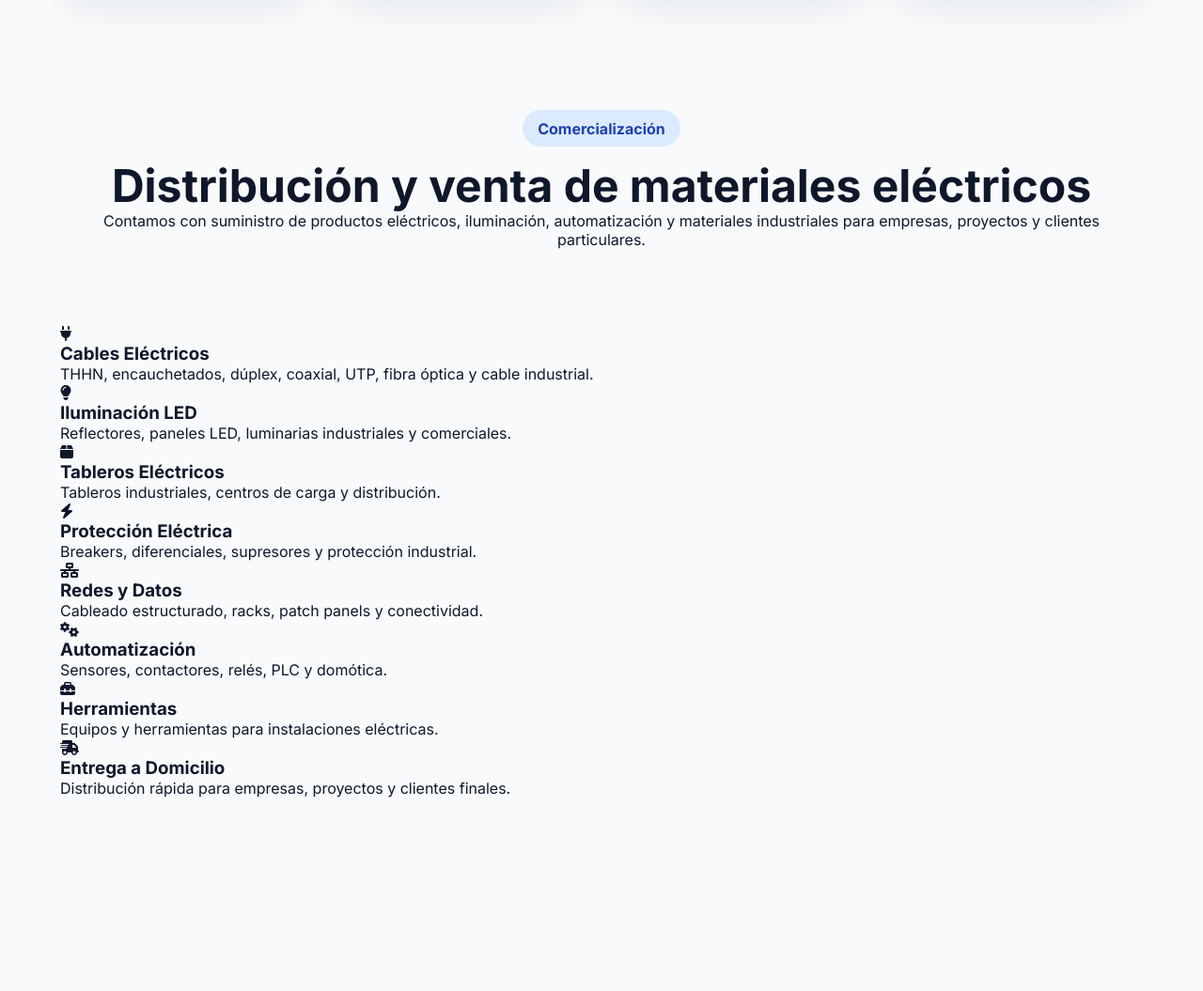
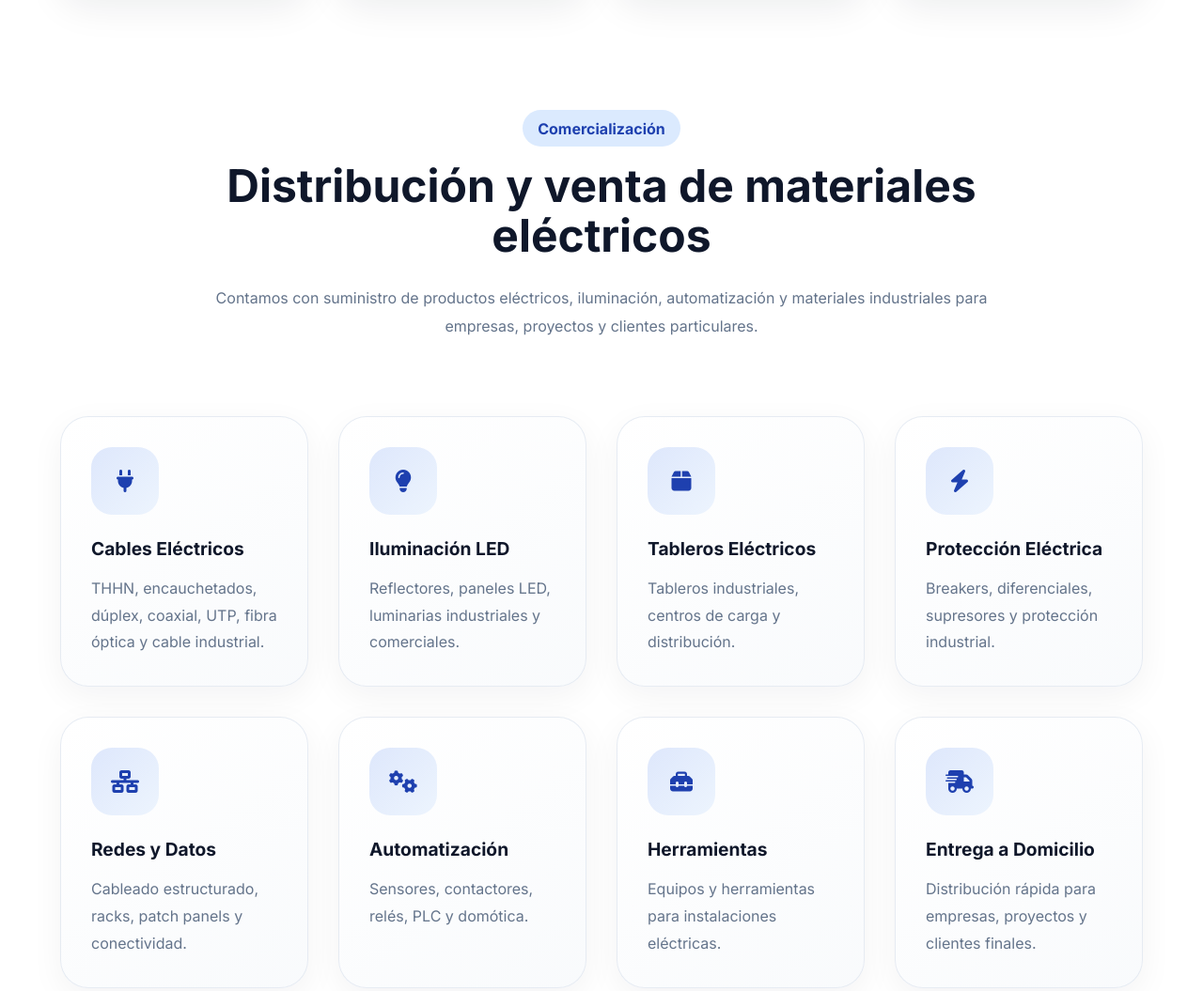
Before and after one commit to marketechelectrical-lang/marketechelectrical, a plain HTML site: page index.html in a window 1280 px wide. Shown: the part 2363-3418 px from the top of the page at 94% size. Drawn offline with Linux system fonts and the light colour scheme.

Commit message:
Update style.css

```diff
--- a/style.css
+++ b/style.css
@@ -750,3 +750,142 @@ section{
   }
 
 }
+
+/* ========================= */
+/* COMMERCIAL */
+/* ========================= */
+
+.commercial{
+  background:white;
+}
+
+.commercial .section-header{
+  max-width:850px;
+  margin-inline:auto;
+}
+
+.commercial .section-header p{
+  margin-top:1.5rem;
+  color:var(--text-light);
+  line-height:1.9;
+}
+
+.commercial-grid{
+  margin-top:5rem;
+
+  display:grid;
+  grid-template-columns:repeat(4,1fr);
+  gap:2rem;
+}
+
+.commercial-card{
+  position:relative;
+
+  overflow:hidden;
+
+  background:
+    linear-gradient(
+      145deg,
+      rgba(255,255,255,.9),
+      rgba(248,250,252,.9)
+    );
+
+  border:1px solid rgba(226,232,240,.8);
+
+  border-radius:30px;
+
+  padding:2rem;
+
+  transition:.4s;
+
+  box-shadow:
+    0 10px 35px rgba(15,23,42,.05);
+}
+
+.commercial-card::before{
+  content:'';
+
+  position:absolute;
+  top:0;
+  left:0;
+
+  width:100%;
+  height:4px;
+
+  background:
+    linear-gradient(
+      90deg,
+      var(--primary),
+      var(--accent)
+    );
+
+  transform:scaleX(0);
+
+  transition:.4s;
+}
+
+.commercial-card:hover::before{
+  transform:scaleX(1);
+}
+
+.commercial-card:hover{
+  transform:
+    translateY(-10px);
+
+  box-shadow:
+    0 25px 60px rgba(15,23,42,.12);
+}
+
+.commercial-card i{
+  width:72px;
+  height:72px;
+
+  display:flex;
+  align-items:center;
+  justify-content:center;
+
+  border-radius:22px;
+
+  background:
+    linear-gradient(
+      135deg,
+      rgba(37,99,235,.15),
+      rgba(96,165,250,.1)
+    );
+
+  color:var(--primary);
+
+  font-size:1.5rem;
+}
+
+.commercial-card h3{
+  margin-top:1.5rem;
+
+  font-size:1.2rem;
+}
+
+.commercial-card span{
+  display:block;
+
+  margin-top:1rem;
+
+  line-height:1.8;
+
+  color:var(--text-light);
+}
+
+@media(max-width:1100px){
+
+  .commercial-grid{
+    grid-template-columns:repeat(2,1fr);
+  }
+
+}
+
+@media(max-width:768px){
+
+  .commercial-grid{
+    grid-template-columns:1fr;
+  }
+
+}
```
